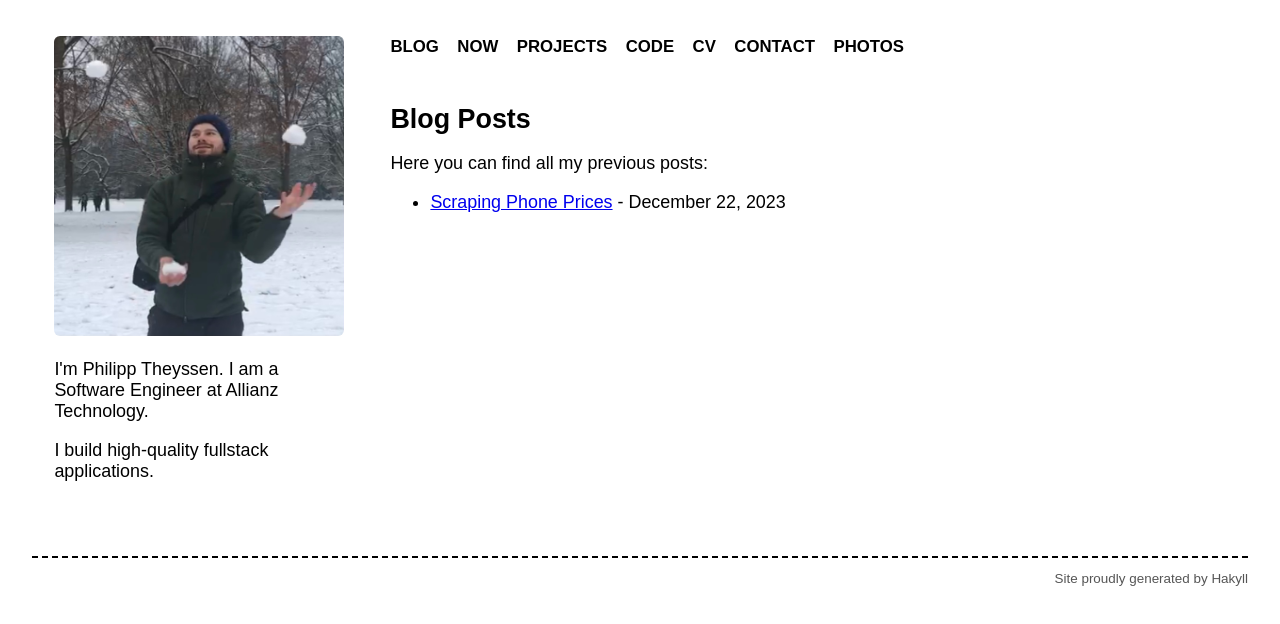
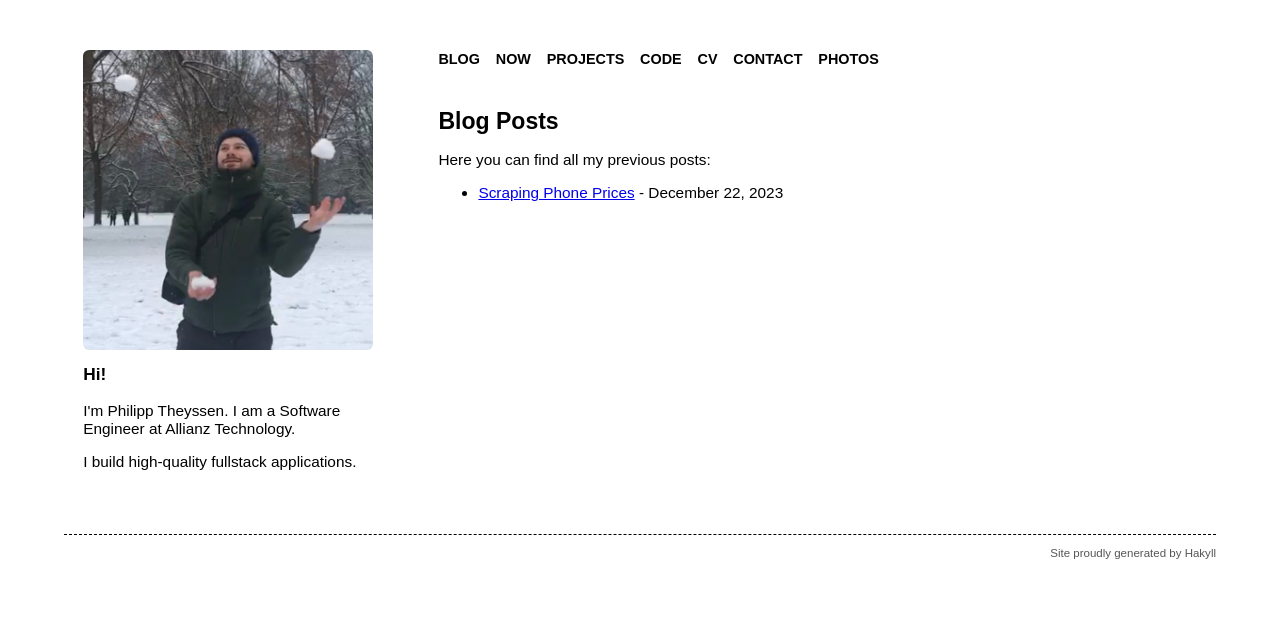
Before and after one commit to PTheyssen/blog, a plain HTML site: page docs/archive.html in a window 1280 px wide. Drawn offline with Linux system fonts and the light colour scheme.

Commit message:
checkpoint

```diff
--- a/css/default.css
+++ b/css/default.css
@@ -1,5 +1,5 @@
 html {
-    font-size: 70%;
+    font-size: 60%;
     font-family: sans-serif;
     color: #fff5cc;
 }
@@ -203,13 +203,13 @@ article .header {
         width: 95%;
         max-width: 120rem;
         margin: 0 auto;
-        padding: 2rem;
+        padding: 4rem 2rem 2rem 2rem;
     }
 
     .page-container {
         display: grid;
-        grid-template-columns: 30rem 1fr;
-        gap: 2rem;
+        grid-template-columns: 35rem 1fr;
+        gap: 4rem;
     }
 
     .content-wrapper {
--- a/docs/archive.html
+++ b/docs/archive.html
@@ -14,6 +14,8 @@
         <div class="snow">
           <img src="images/snow.jpg" alt="Philipp juggling snowballs" />
         </div>
+
+        <h3>Hi!</h3>
 
         <p>
           I'm Philipp Theyssen. I am a Software Engineer at Allianz Technology.
--- a/docs/css/default.css
+++ b/docs/css/default.css
@@ -1,5 +1,5 @@
 html {
-    font-size: 70%;
+    font-size: 60%;
     font-family: sans-serif;
     color: #fff5cc;
 }
@@ -203,13 +203,13 @@ article .header {
         width: 95%;
         max-width: 120rem;
         margin: 0 auto;
-        padding: 2rem;
+        padding: 4rem 2rem 2rem 2rem;
     }
 
     .page-container {
         display: grid;
-        grid-template-columns: 30rem 1fr;
-        gap: 2rem;
+        grid-template-columns: 35rem 1fr;
+        gap: 4rem;
     }
 
     .content-wrapper {
```
Also changed, not shown: docs/contact.html (+2 -0 lines), docs/index.html (+2 -0 lines), docs/now.html (+2 -0 lines), docs/posts/2023-12-22-phone-prices.html (+2 -0 lines), docs/projects.html (+2 -0 lines), templates/default.html (+2 -0 lines).
